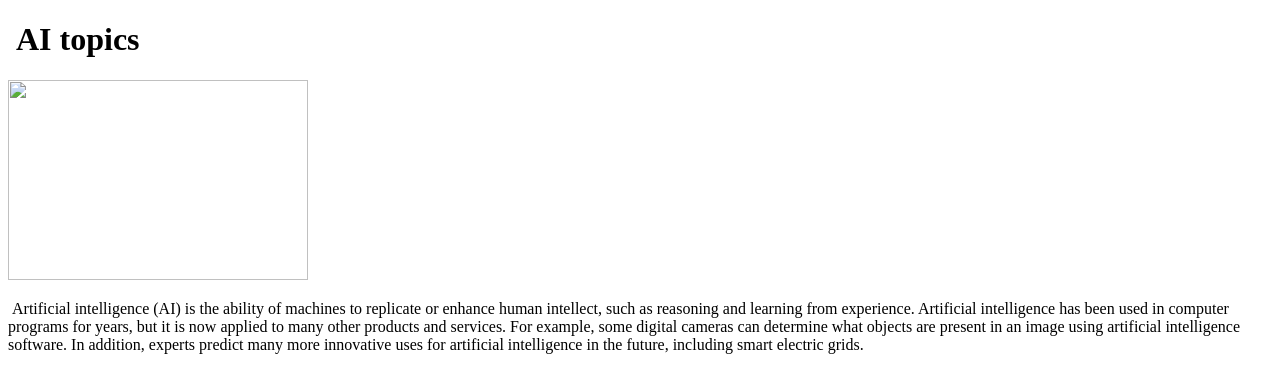
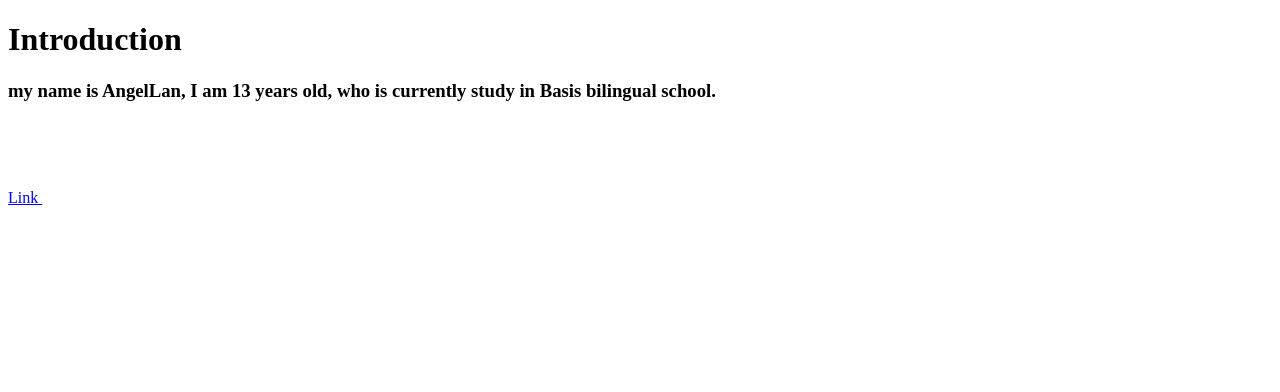
Before and after one commit to angellan123/angellan123.github.io, a plain HTML site: page index.html in a window 1280 px wide. Drawn offline with Linux system fonts and the light colour scheme.

Commit message:
Add files via upload

```diff
--- a/index.html
+++ b/index.html
@@ -6,10 +6,10 @@
 </head>
 
 <body>
-<h1>&nbsp;AI topics</h1>
-<img src="960x0.jpeg" width="300" height="200" alt=""/>
-<p>&nbsp;Artificial intelligence (AI) is the ability of machines to replicate or enhance human intellect, such as reasoning and learning from experience. Artificial intelligence has been used in computer programs for years, but it is now applied to many other products and services. For example, some digital cameras can determine what objects are present in an image using artificial intelligence software. In addition, experts predict many more innovative uses for artificial intelligence in the future, including smart electric grids.</p>
+<h1>Introduction</h1>
+<h3>my name is AngelLan, I am 13 years old, who is currently study in Basis bilingual school. </h3>
 <p>&nbsp;</p>
-
+<p>&nbsp;</p>
+<p><a href="蔡徐坤梗合集.html">Link&nbsp;</a></p>
 </body>
 </html>
```
Also changed, not shown: Untitled-1.html (added, +15 -0 lines).
